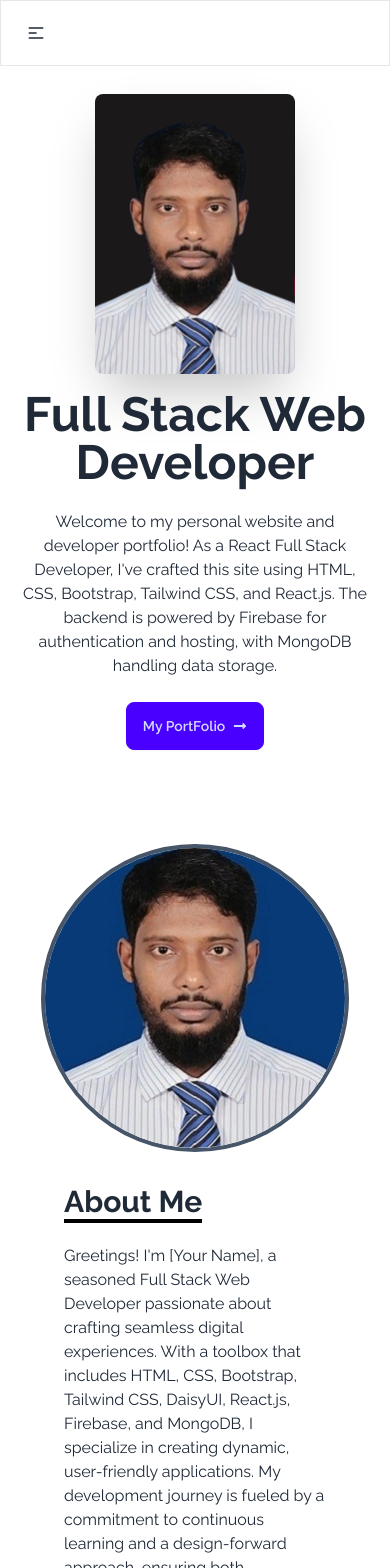
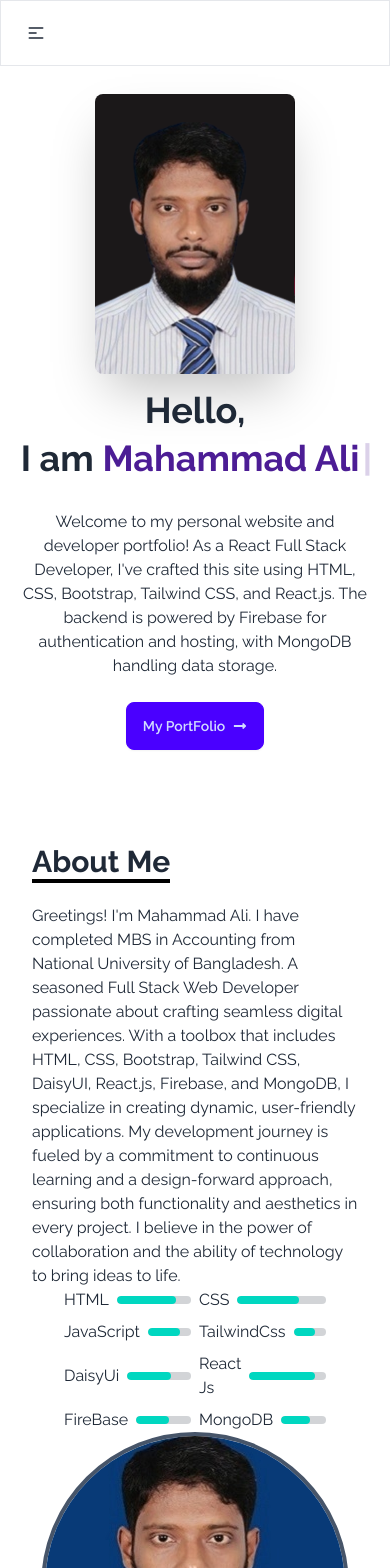
Before and after one commit to RajMahammadAli/my-developer-website, a React (Vite) app: page / in a window 390 px wide. Shown: the top 1568 px of the page. Built offline with nearby package versions, Linux system fonts and the light colour scheme.

Commit message:
footer added

```diff
--- a/package.json
+++ b/package.json
@@ -14,7 +14,8 @@
     "react": "^18.2.0",
     "react-dom": "^18.2.0",
     "react-icons": "^4.12.0",
-    "react-scroll": "^1.9.0"
+    "react-scroll": "^1.9.0",
+    "react-simple-typewriter": "^5.0.1"
   },
   "devDependencies": {
     "@types/react": "^18.2.37",
--- a/src/App.jsx
+++ b/src/App.jsx
@@ -9,6 +9,7 @@ import Portfolio from "./Components/Portfolio/Portfolio";
 import Experience from "./Components/Experience/Experience";
 import Contact from "./Components/Contact/Contact";
 import SocialLinks from "./Components/SocialLinks/SocialLinks";
+import Footer from "./Components/Footer/Footer";
 
 function App() {
   const [count, setCount] = useState(0);
@@ -22,6 +23,7 @@ function App() {
       <Portfolio></Portfolio>
       <Experience></Experience>
       <Contact></Contact>
+      <Footer></Footer>
     </>
   );
 }
--- a/src/Components/AboutMe/AboutMe.jsx
+++ b/src/Components/AboutMe/AboutMe.jsx
@@ -13,31 +13,24 @@ export default function () {
   ];
   return (
     <>
-      <div name="about" className="w-full ">
-        <div className="container mx-auto ">
-          <div className="min-h-screen">
-            <div className="w-full lg:flex justify-center items-center gap-4 px-8">
-              <div className="lg:w-1/2 h-full flex justify-center">
-                <div className="avatar">
-                  <div className="rounded-full border-4 border-slate-600 ">
-                    <img className="" src={about} />
-                  </div>
-                </div>
-              </div>
-              <div className="lg:w-1/2">
+      <div name="about">
+        <div className="container mx-auto">
+          <div className="w-full min-h-screen lg:flex justify-center items-center gap-4 px-8">
+            <div className="lg:w-1/2 lg:px-8">
               <div className="flex justify-center items-center ">
-                  <div className="p-8">
+                <div>
                   <h1 className="text-3xl font-bold border-b-4 border-black inline ">
                     About Me
                   </h1>
                   <p className="pt-6">
-                      Greetings! I'm [Your Name], a seasoned Full Stack Web
-                      Developer passionate about crafting seamless digital
-                      experiences. With a toolbox that includes HTML, CSS,
-                      Bootstrap, Tailwind CSS, DaisyUI, React.js, Firebase, and
-                      MongoDB, I specialize in creating dynamic, user-friendly
-                      applications. My development journey is fueled by a
-                      commitment to continuous learning and a design-forward
+                    Greetings! I'm Mahammad Ali. I have completed MBS in
+                    Accounting from National University of Bangladesh. A
+                    seasoned Full Stack Web Developer passionate about crafting
+                    seamless digital experiences. With a toolbox that includes
+                    HTML, CSS, Bootstrap, Tailwind CSS, DaisyUI, React.js,
+                    Firebase, and MongoDB, I specialize in creating dynamic,
+                    user-friendly applications. My development journey is fueled
+                    by a commitment to continuous learning and a design-forward
                     approach, ensuring both functionality and aesthetics in
                     every project. I believe in the power of collaboration and
                     the ability of technology to bring ideas to life.
@@ -60,6 +53,12 @@ export default function () {
                 ))}
               </div>
             </div>
+            <div className="lg:w-1/2 h-full flex justify-center">
+              <div className="avatar">
+                <div className="rounded-full border-4 border-slate-600 ">
+                  <img className="" src={about} />
+                </div>
+              </div>
             </div>
           </div>
         </div>
--- a/src/Components/Banner/Banner.jsx
+++ b/src/Components/Banner/Banner.jsx
@@ -1,37 +1,44 @@
 import profile from "../../assets/profile.png";
 import { Link } from "react-scroll";
 import { FaLongArrowAltRight } from "react-icons/fa";
+import { Typewriter } from "react-simple-typewriter";
 export default function () {
   return (
     <>
-      <div name="home" className="w-full min-h-screen">
+      <div name="home">
         <div className="container mx-auto">
-          <div className="flex justify-center items-center min-h-screen">
-            <div>
+          <div className="flex justify-center items-center">
             <div className="hero min-h-screen">
               <div className="hero-content flex flex-col lg:flex-row lg:px-32">
-                  <img
-                    src={profile}
-                    className="max-w-sm rounded-lg shadow-2xl"
+                <img src={profile} className="max-w-sm rounded-lg shadow-2xl" />
+                <div className="lg:pl-40">
+                  <h1 className="text-4xl font-bold text-center lg:text-left">
+                    Hello,
+                  </h1>
+                  <h1 className="text-4xl font-bold text-center lg:text-left py-2">
+                    I am{" "}
+                    <span className="text-violet-900">
+                      <Typewriter
+                        words={["Mahammad Ali", "Frontend Developer"]}
+                        loop={true}
+                        cursor
+                        cursorStyle="|"
+                        typeSpeed={70}
+                        deleteSpeed={50}
+                        delaySpeed={1000}
                       />
-                  <div className="lg:pl-40">
-                    <h1 className="text-5xl font-bold text-center lg:text-left">
-                      Full Stack Web Developer
+                    </span>
                   </h1>
                   <p className="py-6 text-center lg:text-left">
-                      Welcome to my personal website and developer portfolio! As
-                      a React Full Stack Developer, I've crafted this site using
+                    Welcome to my personal website and developer portfolio! As a
+                    React Full Stack Developer, I've crafted this site using
                     HTML, CSS, Bootstrap, Tailwind CSS, and React.js. The
                     backend is powered by Firebase for authentication and
                     hosting, with MongoDB handling data storage.
                   </p>
                   <div className="flex justify-center lg:justify-start">
                     <button className="btn btn-primary group">
-                        <Link
-                          className="flex gap-2"
-                          to="portfolio"
-                          smooth={true}
-                        >
+                      <Link className="flex gap-2" to="portfolio" smooth={true}>
                         My PortFolio
                         <span className="group-hover:rotate-90 duration-300">
                           <FaLongArrowAltRight />
@@ -45,7 +52,6 @@ export default function () {
           </div>
         </div>
       </div>
-      </div>
     </>
   );
 }
--- a/src/Components/Contact/Contact.jsx
+++ b/src/Components/Contact/Contact.jsx
@@ -5,7 +5,7 @@ export default function () {
         <div>
           <div className="container mx-auto p-8">
             <div className="w-full min-h-screen flex justify-center items-center ">
-              <div className="w-full text-center md:text-left">
+              <div className="w-full text-center ">
                 <h1 className="text-3xl font-bold border-b-4 border-black inline ">
                   Contact
                 </h1>
--- a/src/Components/Experience/Experience.jsx
+++ b/src/Components/Experience/Experience.jsx
@@ -20,7 +20,7 @@ export default function () {
         <div>
           <div className="container mx-auto p-8">
             <div className="w-full min-h-screen flex justify-center items-center ">
-              <div className="w-full text-center md:text-left">
+              <div className="w-full text-center md:text-left p-8">
                 <h1 className="text-3xl font-bold border-b-4 border-black inline ">
                   Experience
                 </h1>
--- /dev/null
+++ b/src/Components/Footer/Footer.jsx
@@ -0,0 +1,46 @@
+export default function () {
+  return (
+    <>
+      <footer className=" p-4 bg-gray-200 text-base-content border-t-2">
+        <nav className="flex justify-center items-center gap-4 py-2">
+          <a>
+            <svg
+              xmlns="http://www.w3.org/2000/svg"
+              width="24"
+              height="24"
+              viewBox="0 0 24 24"
+              className="fill-current"
+            >
+              <path d="M24 4.557c-.883.392-1.832.656-2.828.775 1.017-.609 1.798-1.574 2.165-2.724-.951.564-2.005.974-3.127 1.195-.897-.957-2.178-1.555-3.594-1.555-3.179 0-5.515 2.966-4.797 6.045-4.091-.205-7.719-2.165-10.148-5.144-1.29 2.213-.669 5.108 1.523 6.574-.806-.026-1.566-.247-2.229-.616-.054 2.281 1.581 4.415 3.949 4.89-.693.188-1.452.232-2.224.084.626 1.956 2.444 3.379 4.6 3.419-2.07 1.623-4.678 2.348-7.29 2.04 2.179 1.397 4.768 2.212 7.548 2.212 9.142 0 14.307-7.721 13.995-14.646.962-.695 1.797-1.562 2.457-2.549z"></path>
+            </svg>
+          </a>
+          <a>
+            <svg
+              xmlns="http://www.w3.org/2000/svg"
+              width="24"
+              height="24"
+              viewBox="0 0 24 24"
+              className="fill-current"
+            >
+              <path d="M19.615 3.184c-3.604-.246-11.631-.245-15.23 0-3.897.266-4.356 2.62-4.385 8.816.029 6.185.484 8.549 4.385 8.816 3.6.245 11.626.246 15.23 0 3.897-.266 4.356-2.62 4.385-8.816-.029-6.185-.484-8.549-4.385-8.816zm-10.615 12.816v-8l8 3.993-8 4.007z"></path>
+            </svg>
+          </a>
+          <a>
+            <svg
+              xmlns="http://www.w3.org/2000/svg"
+              width="24"
+              height="24"
+              viewBox="0 0 24 24"
+              className="fill-current"
+            >
+              <path d="M9 8h-3v4h3v12h5v-12h3.642l.358-4h-4v-1.667c0-.955.192-1.333 1.115-1.333h2.885v-5h-3.808c-3.596 0-5.192 1.583-5.192 4.615v3.385z"></path>
+            </svg>
+          </a>
+        </nav>
+        <div className=" text-center ">
+          <p>Copyright © 2023 - All right reserved</p>
+        </div>
+      </footer>
+    </>
+  );
+}
--- a/src/Components/Portfolio/Portfolio.jsx
+++ b/src/Components/Portfolio/Portfolio.jsx
@@ -17,13 +17,13 @@ export default function () {
   return (
     <>
       <div name="portfolio">
-        <div className="container mx-auto p-6">
-          <div className="w-full min-h-screen flex justify-center items-center ">
-            <div>
-              <h1 className="text-3xl font-bold border-b-4 border-black inline ">
+        <div className="container mx-auto py-8">
+          <div className="w-full min-h-screen flex justify-center items-center">
+            <div className="lg:px-8">
+              <h1 className="text-3xl font-bold border-b-4 border-black inline lg:ml-10">
                 Portfoli
               </h1>
-              <div className="mt-8">
+              <div className="mt-8 lg:px-8">
                 <div className="w-full mx-auto grid grid-cols-1 md:grid-cols-2 lg:grid-cols-3 justify-center gap-8">
                   {portfolios?.map((portfolio) => (
                     <PortfolioCard
--- a/src/Components/SocialLinks/SocialLinks.jsx
+++ b/src/Components/SocialLinks/SocialLinks.jsx
@@ -59,7 +59,6 @@ export default function () {
   return (
     <>
       <div>
-        <div>
         <ul className="hidden lg:flex flex-col top-[35%] left-0 fixed z-10">
           {links.map((link) => (
             <li
@@ -83,7 +82,6 @@ export default function () {
           ))}
         </ul>
       </div>
-      </div>
     </>
   );
 }
```
Also changed, not shown: 1 other file (tests, documents, lock files or other folders). Lines whose indentation alone changed are shown as unchanged.
